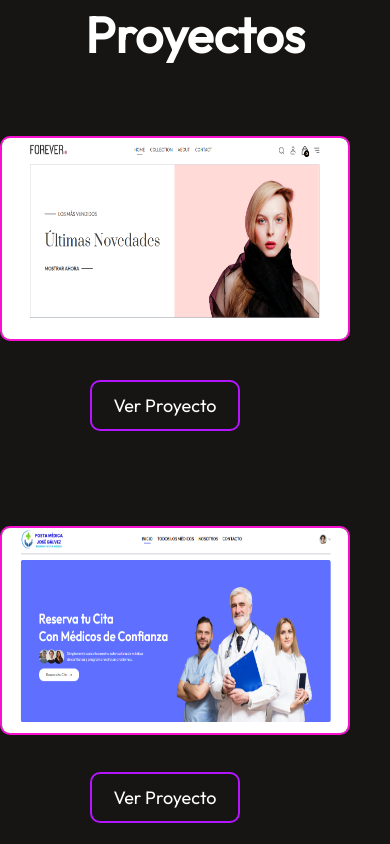
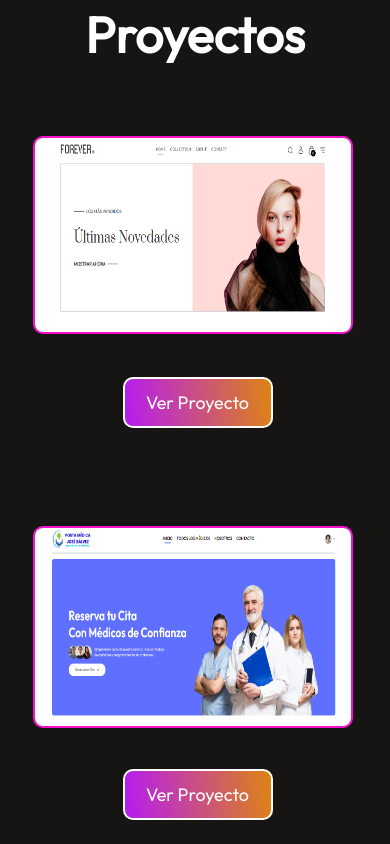
Before and after one commit to MarioCamayo/portfolio, a React (Vite) app: page / in a window 390 px wide. Shown: the part 5420-6264 px from the top of the page. Built offline with nearby package versions, Linux system fonts and the light colour scheme.

Commit message:
se cambió la medida del componente MyWork

```diff
--- a/src/components/MyWork/mywork.css
+++ b/src/components/MyWork/mywork.css
@@ -62,14 +62,17 @@
   font-size: 18px;
   padding: 12px;
   border: 2px solid #B415FF;
+  border: 2px solid #fff;
+
   border-radius: 10px;
+  background: linear-gradient(264deg, #DF8908 -5.09%, #B415FF 106.28%);
 
 }
 
 .mywork-proyect a:hover{
+  border: 1px solid;
   /* border-radius: 200px; */
   /* padding: 8px 15px; */
-  background: linear-gradient(264deg, #DF8908 -5.09%, #B415FF 106.28%);
 
 }
 
@@ -168,8 +171,9 @@
     display: grid;
     /* margin: 0 auto;  */
     grid-column: 1;
-    width: 350px;
+    width: 320px;
     height: 320px;
+    margin-left: 35px;
     /* flex-wrap: wrap; */
     /* place-items: center; */
     /* justify-content: center;
```
